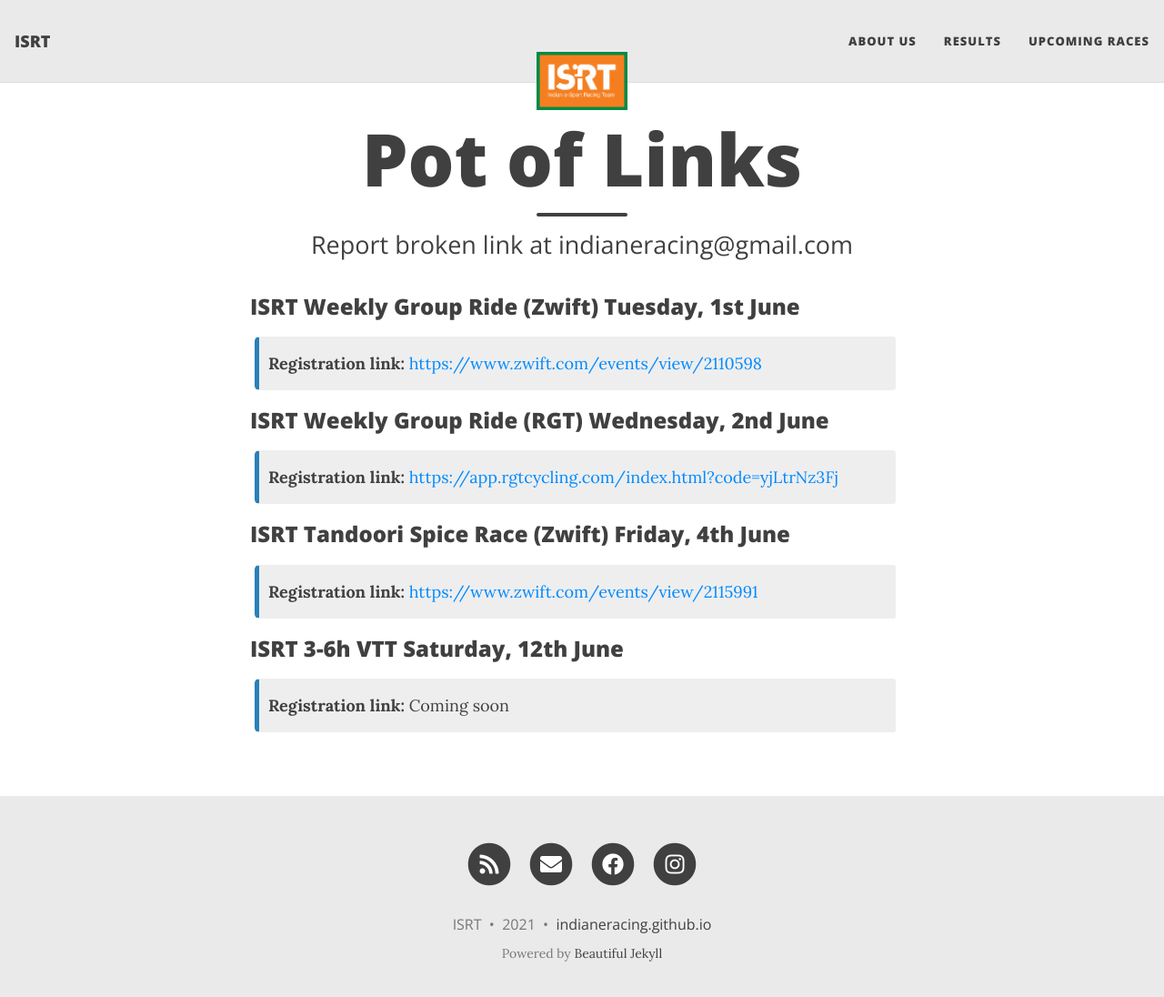
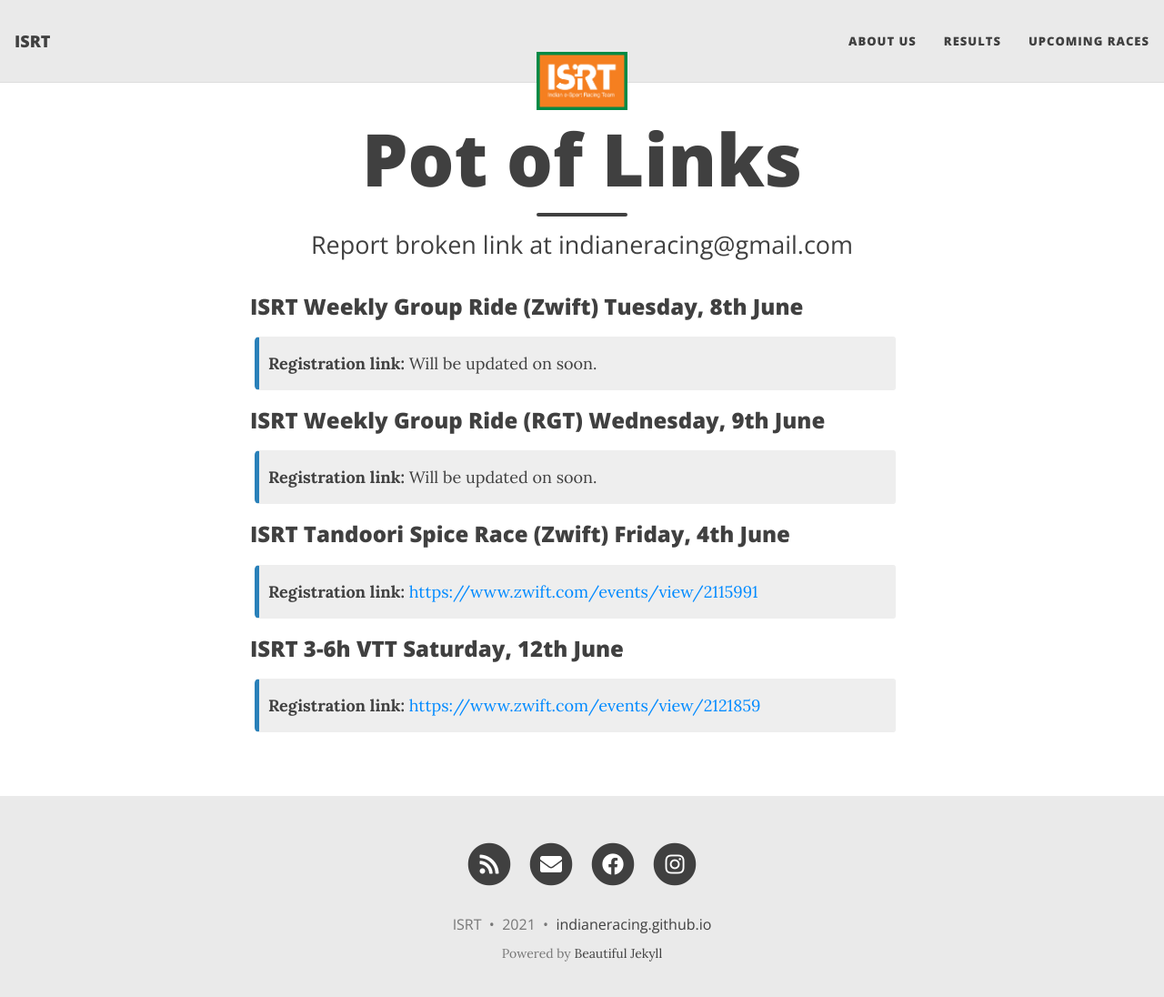
Before and after one commit to indianeracing/indianeracing.github.io, a Jekyll site: the page built from quick_links.md, in a window 1280 px wide and 1109 px high. Shown: the top 1096 px of the window at 91% size. Built offline with Jekyll 4.4.1, drawn with Linux system fonts in a browser that asks for light colours; nearby versions of some CDN libraries.

Commit message:
Update quick_links.md

```diff
--- a/quick_links.md
+++ b/quick_links.md
@@ -4,15 +4,15 @@
 subtitle: Report broken link at indianeracing@gmail.com
 ---
 
-### ISRT Weekly Group Ride (Zwift) Tuesday, 1st June
+### ISRT Weekly Group Ride (Zwift) Tuesday, 8th June
 
 {: .box-note}
-**Registration link:** [https://www.zwift.com/events/view/2110598](https://www.zwift.com/events/view/2110598)
+**Registration link:** Will be updated on soon.
 
-### ISRT Weekly Group Ride (RGT) Wednesday, 2nd June
+### ISRT Weekly Group Ride (RGT) Wednesday, 9th June
 
 {: .box-note}
-**Registration link:** [https://app.rgtcycling.com/index.html?code=yjLtrNz3Fj](https://app.rgtcycling.com/index.html?code=yjLtrNz3Fj)
+**Registration link:** Will be updated on soon.
 
 
 ### ISRT Tandoori Spice Race (Zwift) Friday, 4th June
@@ -24,4 +24,4 @@
 ### ISRT 3-6h VTT Saturday, 12th June
 
 {: .box-note}
-**Registration link:** Coming soon
+**Registration link:** [https://www.zwift.com/events/view/2121859](https://www.zwift.com/events/view/2121859)
```
